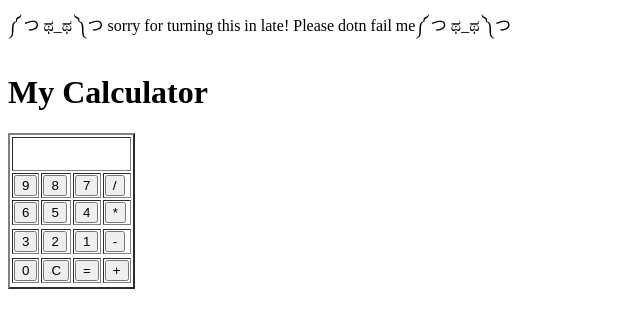
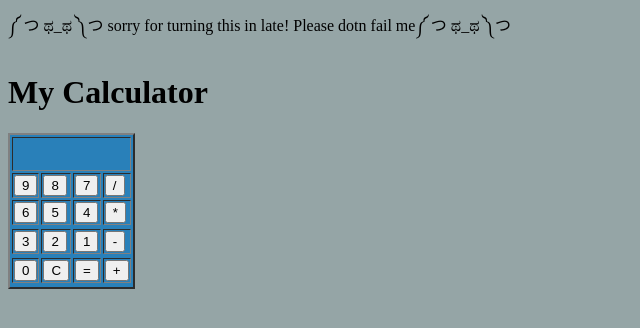
Before and after one commit to RAD3R/javascript-html-calculator, a plain HTML site: page index.html in a window 1280 px wide. Shown: the whole page, without its empty margins (0-640 px from the left). Drawn offline with Linux system fonts and the light colour scheme.

Commit message:
added background

```diff
--- a/index.html
+++ b/index.html
@@ -3,7 +3,8 @@
 Please dotn fail me༼ つ ಥ_ಥ ༽つ
 <html>
     <head>
-
+      <title>My Calculator</title>
+        <link rel="stylesheet" href="style.css" type="text/css" />
     </head>
     <body>
         <h1 id="title">My Calculator</h1>
--- a/style.css
+++ b/style.css
@@ -0,0 +1,7 @@
+body{
+    background-color:  #95a5a6;
+
+}
+table{
+    background-color: #2980b9;
+}
```
